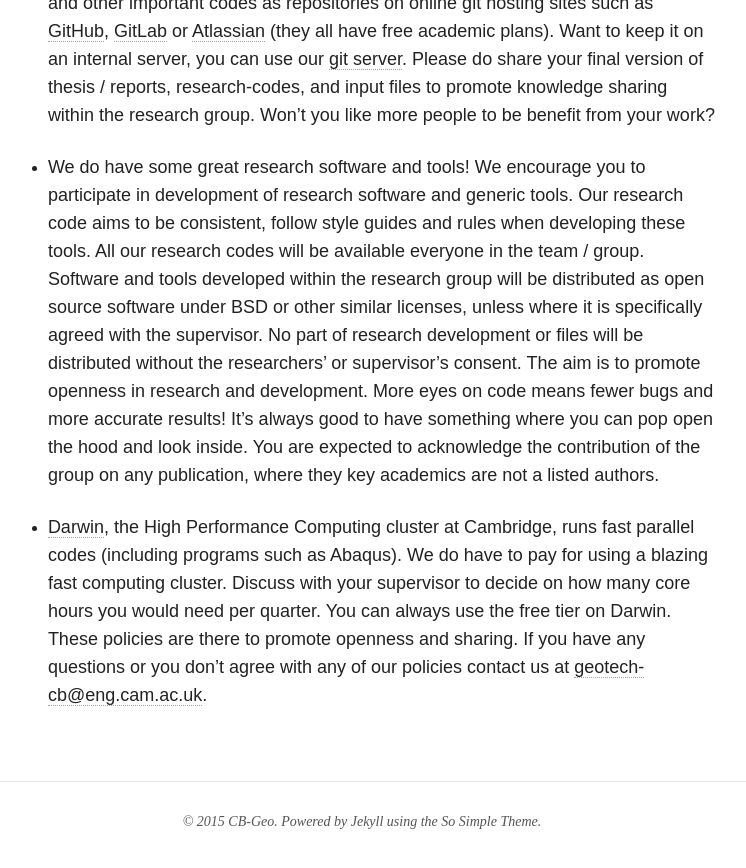
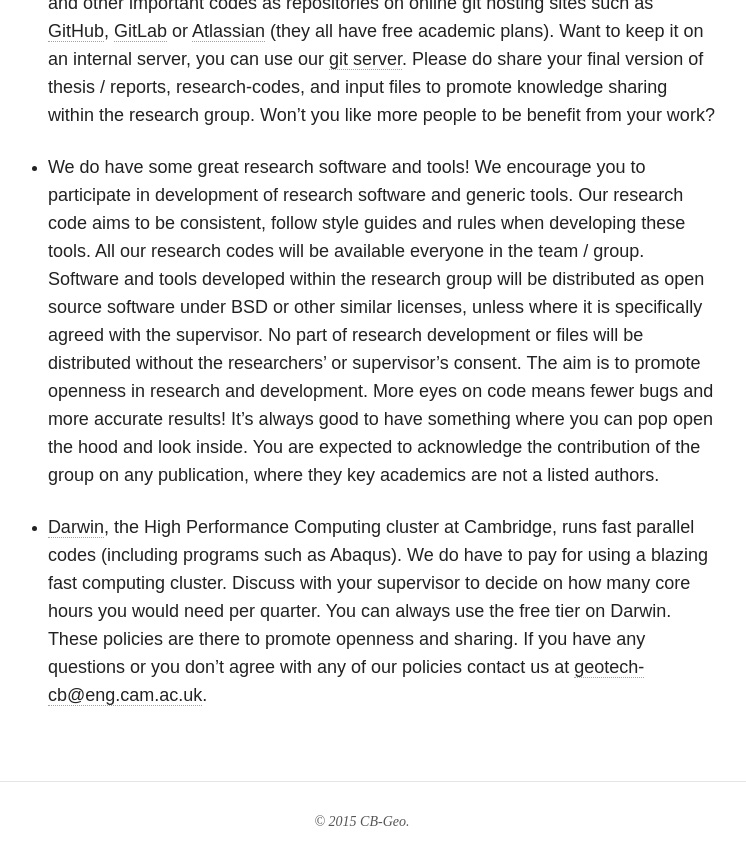
Before and after one commit to cb-geo/cb-geo.github.io, a Jekyll site: the page built from about/index.md, in a window 1280 px wide and 900 px high, scrolled down 3257 px. Shown: the top 868 px of the window, without its empty margins (278-1024 px from the left). Built offline with Jekyll 4.4.1, drawn with Linux system fonts in a browser that asks for light colours; nearby versions of some CDN libraries; comment, search, counter and statistics services are not loaded; some of the changed lines change nothing that is shown.

Commit message:
Fixed external url mmistakes

```diff
--- a/_includes/footer.html
+++ b/_includes/footer.html
@@ -1,3 +1,3 @@
 {% include backtotop.html %}
 
-<span>&copy; {{ site.time | date: '%Y' }} {{ site.owner.name }}. Powered by <a href="http://jekyllrb.com">Jekyll</a> using the <a href="http://mademistakes.com/so-simple/">So Simple Theme</a>.</span>
+<span>&copy; {{ site.time | date: '%Y' }} {{ site.owner.name }}.</span>
--- a/about/index.md
+++ b/about/index.md
@@ -23,7 +23,7 @@
 
 ## Resources
 
-* [![asana](../images/cb-geo/asana.png) Asana project management](https://app.asana.com/):
+* [![asana](../images/cb-geo/asana.png) Asana project management](https://asana.com/):
 
 * [![gitlab](../images/cb-geo/gitlab.png) GitLab](https://git.cb-geo.com):
 
@@ -48,7 +48,7 @@
 
 * From time-to-time we may ask you to write documentations / short reports to document a methodology or your approach. This improves reproducibility and in general help other users like you. Documentation is a nice habit. Who knows you might not understand what you did / wrote or remember how you did it 6 months ago! Document it!
 
-* [Asana](https://app.asana.com) is our project management platform, you can track what projects are live and kicking. If you think there is something that needs developing create a task and assign it to someone or be awesome assign it to yourself or contribute to a task! If you are assigned a task, discuss the deadline with your assigner and try to deliver it on time. No one likes it when things drag on! Don't you like to know how a project is going, why not tell us about your progress every Friday, on the tasks assigned to you.
+* [Asana](https://asana.com) is our project management platform, you can track what projects are live and kicking. If you think there is something that needs developing create a task and assign it to someone or be awesome assign it to yourself or contribute to a task! If you are assigned a task, discuss the deadline with your assigner and try to deliver it on time. No one likes it when things drag on! Don't you like to know how a project is going, why not tell us about your progress every Friday, on the tasks assigned to you.
 
 * Remember those frustrating times, when you thought if only I had the input files / code that the ex-PhD student used to validate your code or start your research? We don't like that to happen either. We expected you to share your input files, submission scripts and other files required to successfully run the simulations. These files will be stored on CB-Geo Git infrastructure internally and will be shared with other members of the group working on the same area / software. It is important to keep the knowledge within the team to avoid any repetitive work as well as to honour the contributions of the members. All research files shared on the central Git repository will be licensed under [Creative Commons - Attribution Share Alike 4.0](http://creativecommons.org/licenses/by-sa/4.0/) or a similar license. The researcher will own the copyright of their work. Don't worry, we won't share it without asking you or your supervisor.
 
```
